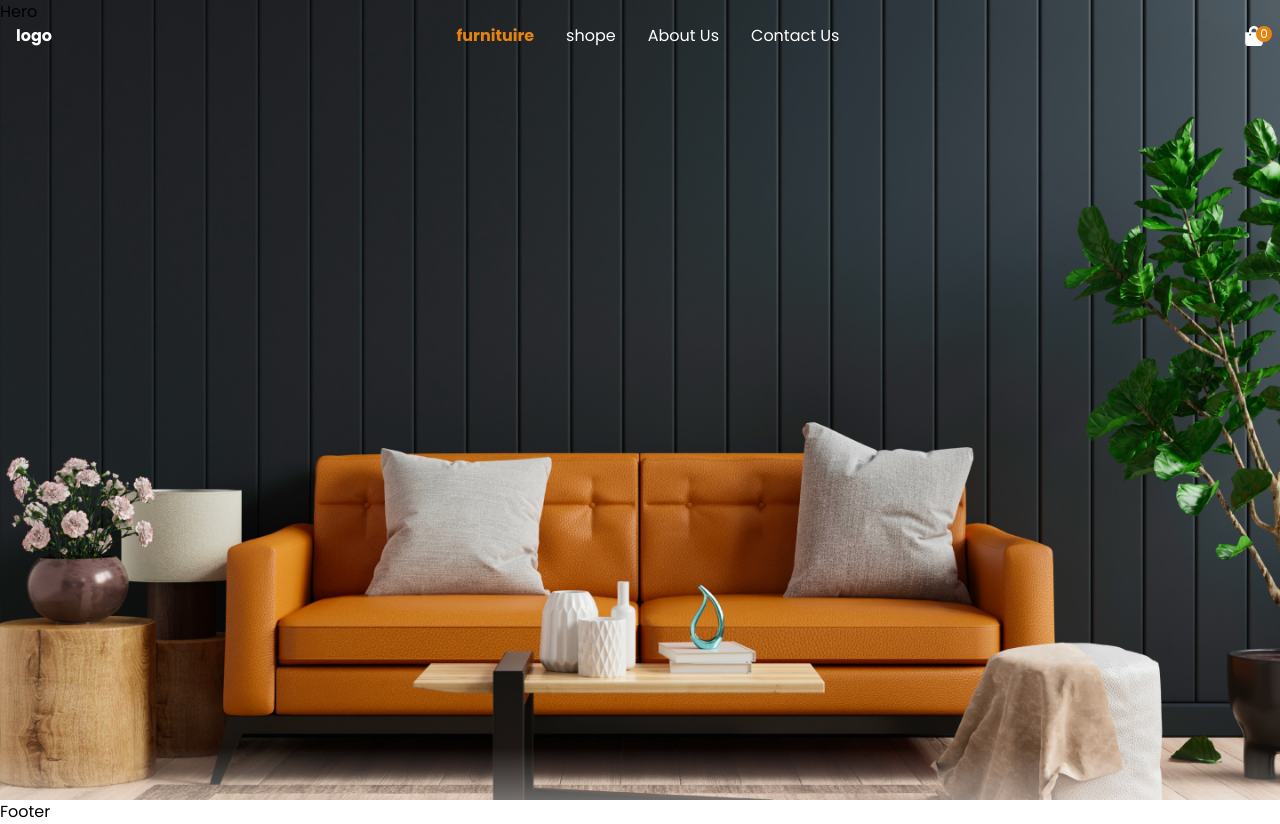
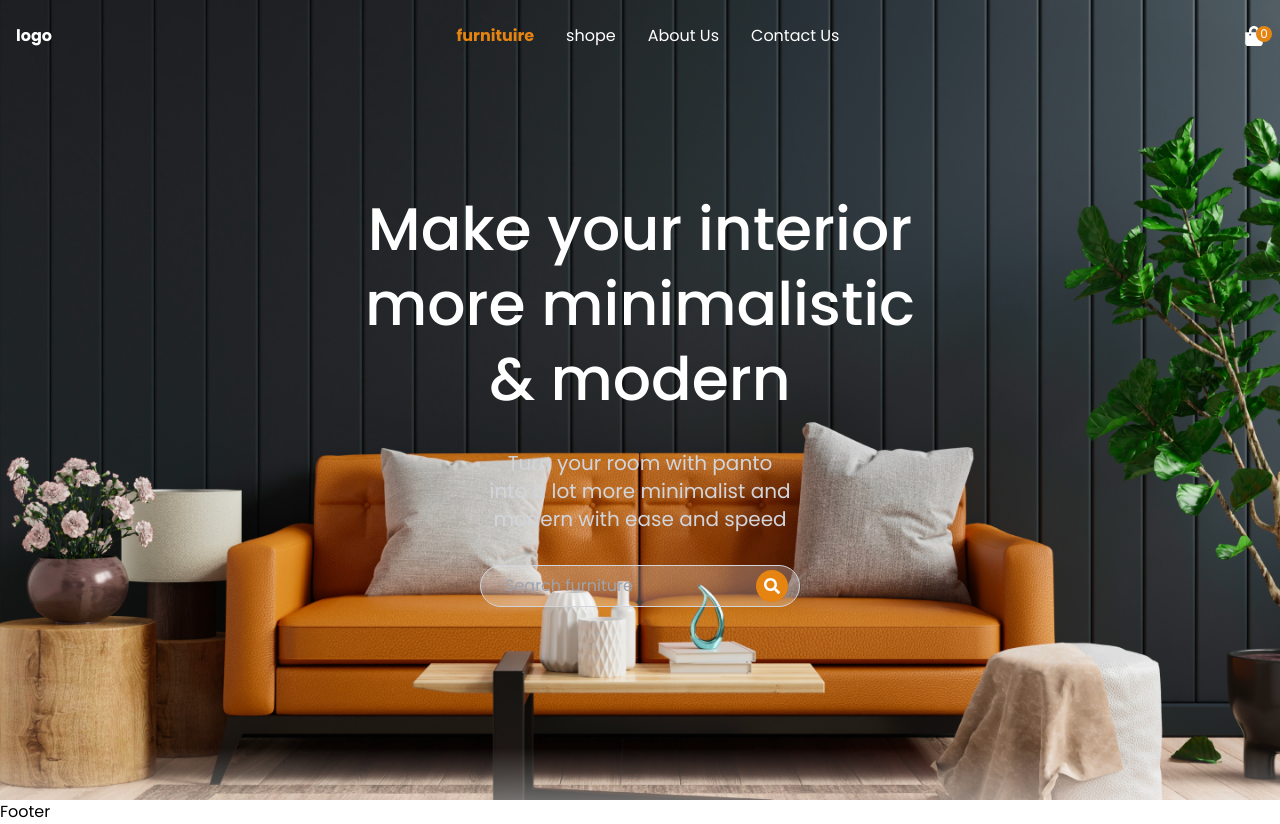
Before and after one commit to mdriyajulislamakash11/Real-Furniture-Project, a React (Vite) app: page / in a window 1280 px wide. Built offline with nearby package versions, Linux system fonts and the light colour scheme.

Commit message:
content er kaj kolam hero er

```diff
--- a/src/Pages/Home/Hero.jsx
+++ b/src/Pages/Home/Hero.jsx
@@ -1,10 +1,40 @@
-import React from 'react'
-import bannerImage from"../../assets/banner.png"
+import React from "react";
+import bannerImage from "../../assets/banner.png";
+import { FaSearch } from "react-icons/fa";
 
 const Hero = () => {
   return (
-    <div className='h-screen relative bg-cover bg-no-repeat bg-center' style={{backgroundImage: `url(${bannerImage})`}}>Hero</div>
-  )
-}
+    <div
+      className="h-screen relative bg-cover bg-no-repeat bg-center"
+      style={{ backgroundImage: `url(${bannerImage})` }}
+    >
+      {/* content section */}
+      <div className="relative md:pt-48 pt-28 px-4 text-center md:w-1/2 mx-auto space-y-8">
+        <h1 className="text-4xl lg:text-6xl lg:leading-tight leading-snug font-medium text-white">
+          Make your interior more minimalistic & modern
+        </h1>
+        <p className=" md:text-xl lg:w-1/2 mx-auto text-gray-300">
+          Turn your room with panto into a lot more minimalist and modern with
+          ease and speed
+        </p>
 
-export default Hero
+        {/* Search field with input and icon */}
+        <div className="relative inline-block z-30">
+          <input
+            type="text"
+            placeholder="Search furniture"
+            className="w-full md:w-80 px-6 py-2  bg-white/25 rounded-full border border-gray-300 text-white focus:outline-none"
+          />
+          <div className="absolute right-3 top-1/2 transform -translate-y-1/2 p-2 bg-primary rounded-full cursor-pointer">
+            <FaSearch className="text-white " />
+          </div>
+        </div>
+      </div>
+
+
+
+    </div>
+  );
+};
+
+export default Hero;
```
